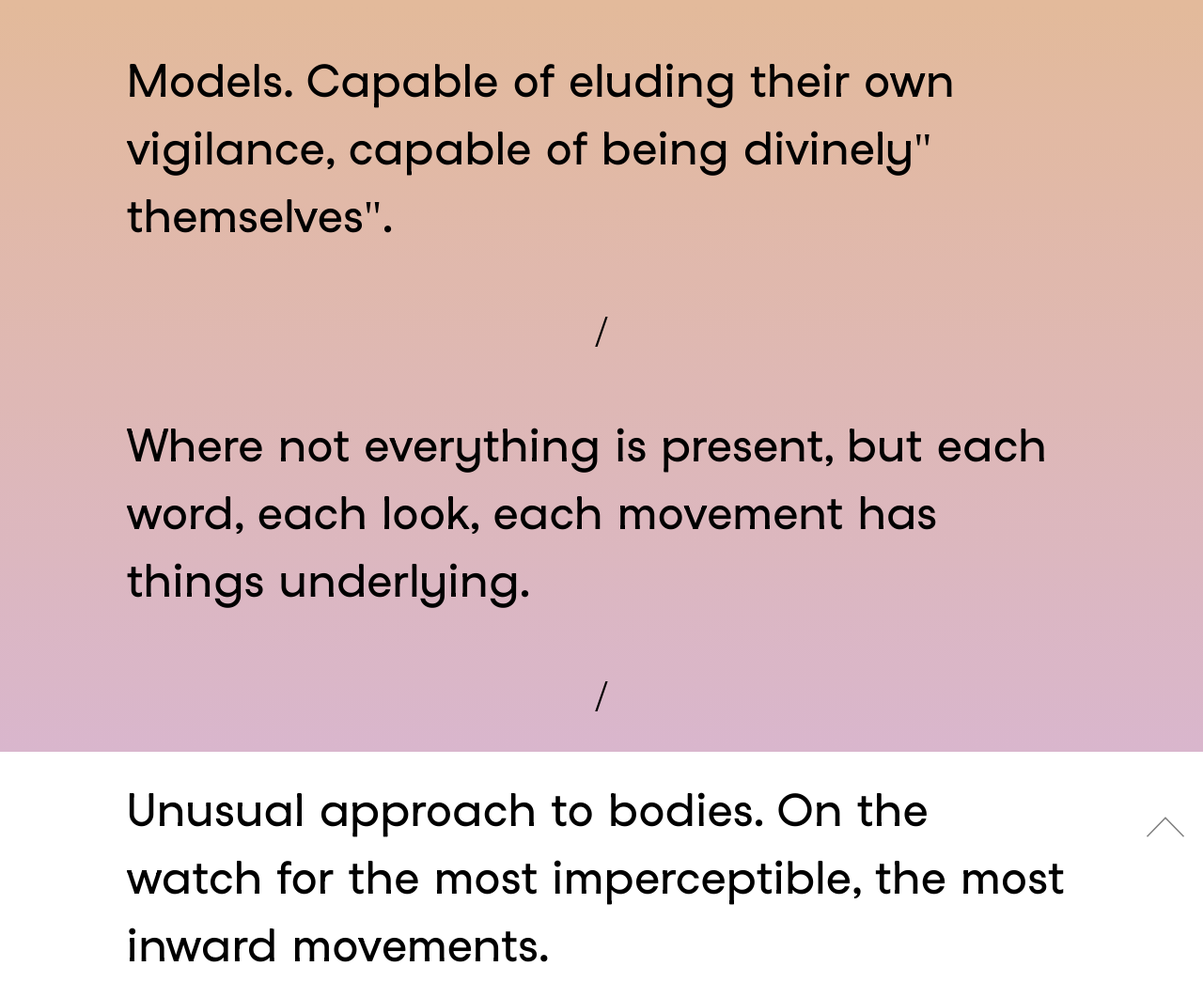
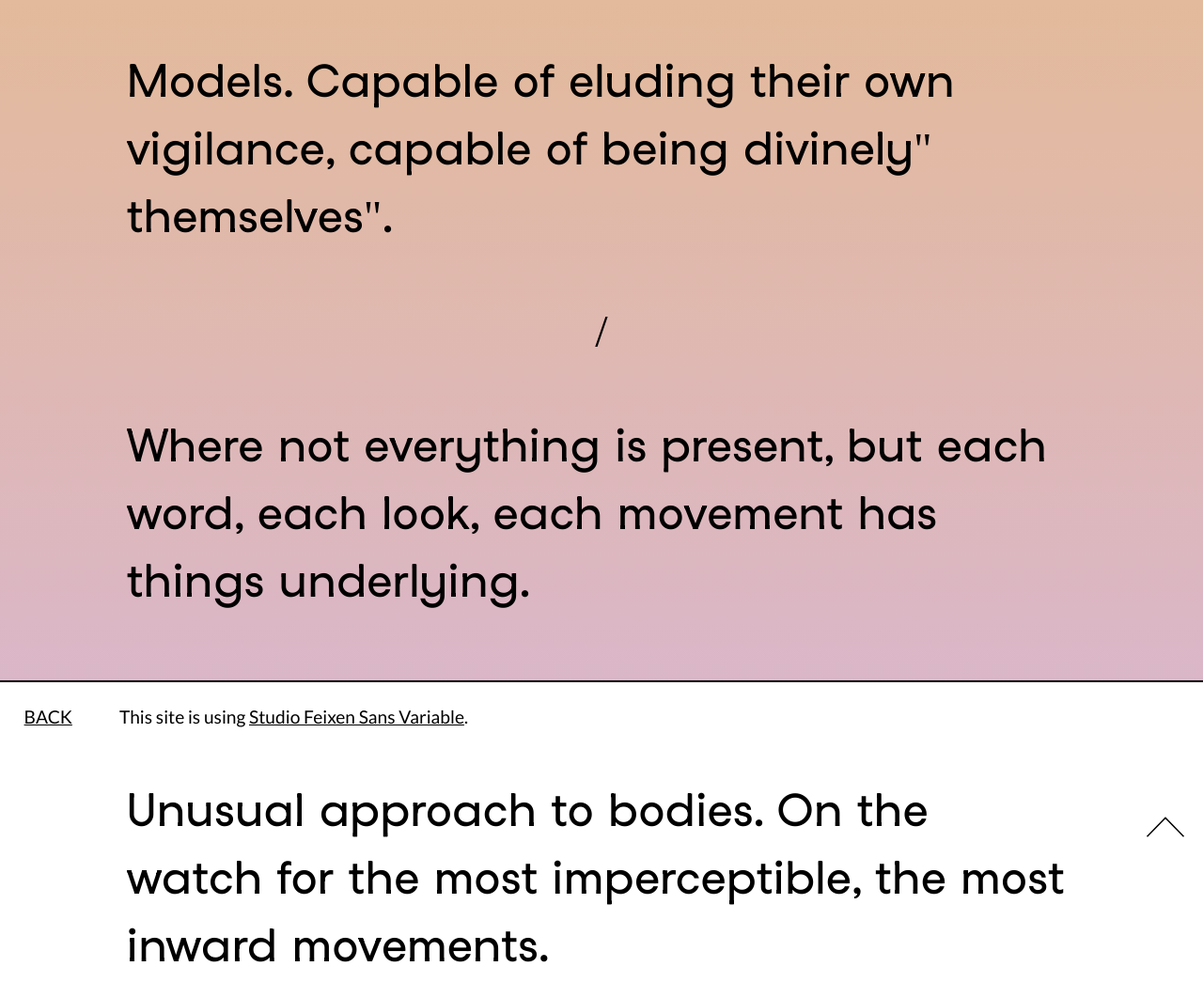
Before and after one commit to chutaicho/bressonquotes, a plain HTML site: page index.html in a window 1280 px wide. Shown: the top 1045 px of the page at 94% size. Drawn offline with Linux system fonts and the light colour scheme.

Commit message:
added label

```diff
--- a/index.html
+++ b/index.html
@@ -2,7 +2,7 @@
 <html>
 <head>
 <title>Notes on Cinematography | Robert Bresson</title>
-<!-- <link href='https://fonts.googleapis.com/css?family=Lato:400,100,100italic,300,300italic,400italic' rel='stylesheet' type='text/css'> -->
+<link href='https://fonts.googleapis.com/css?family=Lato:400,100,100italic,300,300italic,400italic' rel='stylesheet' type='text/css'>
 <script type="text/javascript" src="./lib/jquery-1.11.3.min.js"></script>
 <script type="text/javascript" src="./src/js.js"></script>
 <style type="text/css">
@@ -14,10 +14,16 @@
 
 html
 { font-family: FeixenSans; font-size: 3em; font-variation-settings: 'STYL' 0, 'wght' 200, 'AWKD' 0, 'wdth' 20; }
+a
+{ text-decoration: underline; color: black; }
 body
 { background-color: white; color: black; }
 #wrapper
 { margin: 0 auto; width: 80%; text-align: left; color: black; line-height: 1.5em; }
+#label{
+  margin: 0; padding: 2%; width: 100%; position: fixed; bottom: 0px; left: 0px; border-top: 2px solid black;
+  text-align: left; color: black; background-color: white;
+  font-family: Lato; font-size: 0.4em; }
 .quotes
 { margin-top: 50px; opacity: 1; }
 .break
@@ -26,7 +32,12 @@ body
 { position: fixed; top: 0; left: 0; z-index: -2; width: 100%; height: 100%; background-color: black; }
 #masklayer
 { position: fixed; top: 0; left: 0; z-index: -1; width: 100%; height: 100%; background-color: rgba(0,0,0,.1); }
+#sitelink
+{ margin-right: 50px;}
 </style>
 </head>
-<body><div id='wrapper'></div><div id='gradient'></div><div id='masklayer'></div></body>
+<body>
+<div id='label'><span id="sitelink"><a href="https://takashiaoki.com" target="_blank">BACK</a></span><span>This site is using <a href="https://fonts.studiofeixen.ch/" target="_blank">Studio Feixen Sans Variable</a>.</span></div>
+<div id='wrapper'></div><div id='gradient'></div><div id='masklayer'></div>
+</body>
 </html>
--- a/src/js.js
+++ b/src/js.js
@@ -60,7 +60,7 @@ $(function(){
 
 	// Text Loading ////////////////////////////////////////////////////////
 
-	var _up = $('<svg version="1.1" xmlns="http://www.w3.org/2000/svg" xmlns:xlink="http://www.w3.org/1999/xlink" x="0px" y="0px" viewBox="0 0 197.402 197.402" style="enable-background:new 0 0 197.402 197.402;" xml:space="preserve"><g><polygon style="fill:#000000; opacity:0.5" points="146.883,197.402 45.255,98.698 146.883,0 152.148,5.418 56.109,98.698 152.148,191.98"/></g></svg>');
+	var _up = $('<svg version="1.1" xmlns="http://www.w3.org/2000/svg" xmlns:xlink="http://www.w3.org/1999/xlink" x="0px" y="0px" viewBox="0 0 197.402 197.402" style="enable-background:new 0 0 197.402 197.402;" xml:space="preserve"><g><polygon style="fill:#000; opacity:1" points="146.883,197.402 45.255,98.698 146.883,0 152.148,5.418 56.109,98.698 152.148,191.98"/></g></svg>');
 	var _config = { numLoads: 10, cntLoads: 0, showUP: false, upThreshold: 1200, data: "data.txt" };
 	var _quotes = [];
 
```
